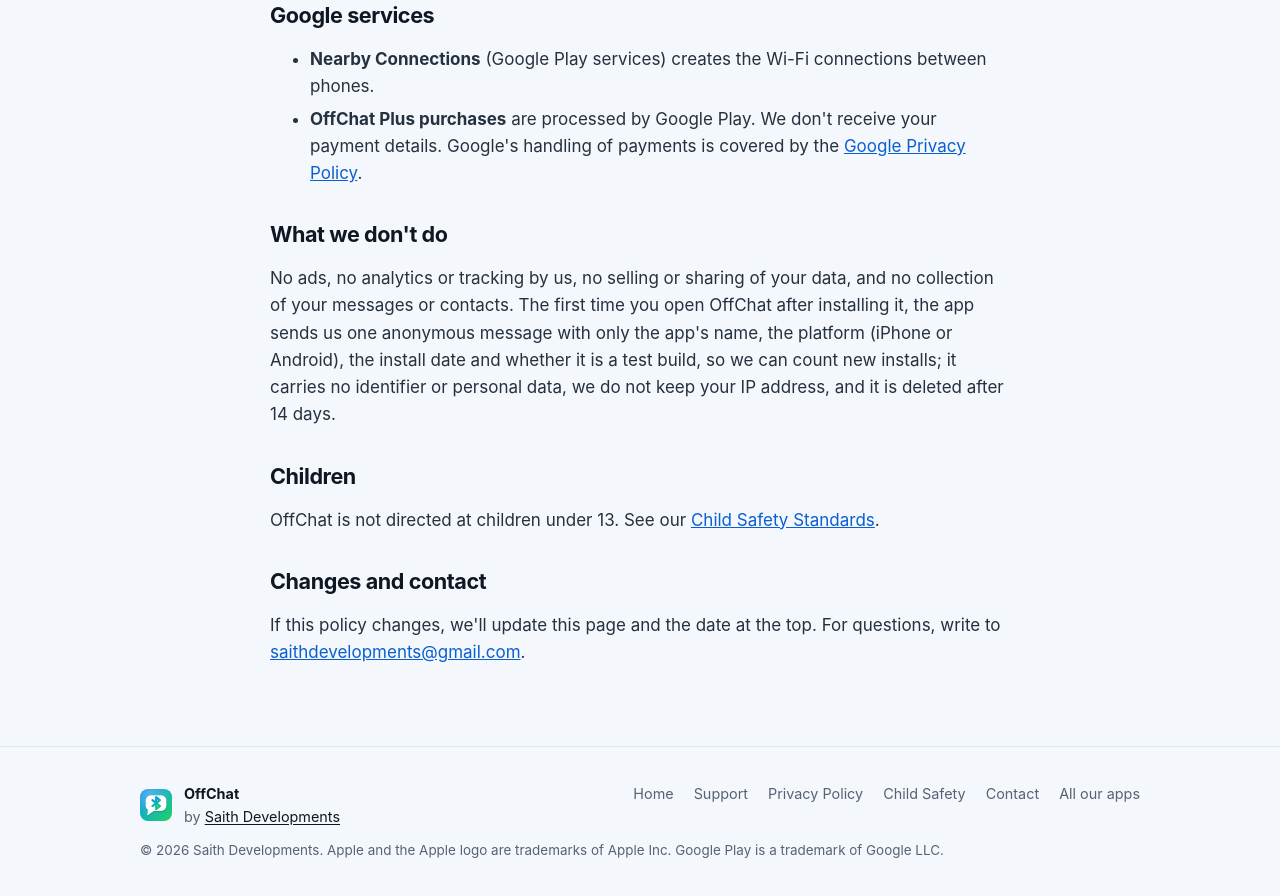
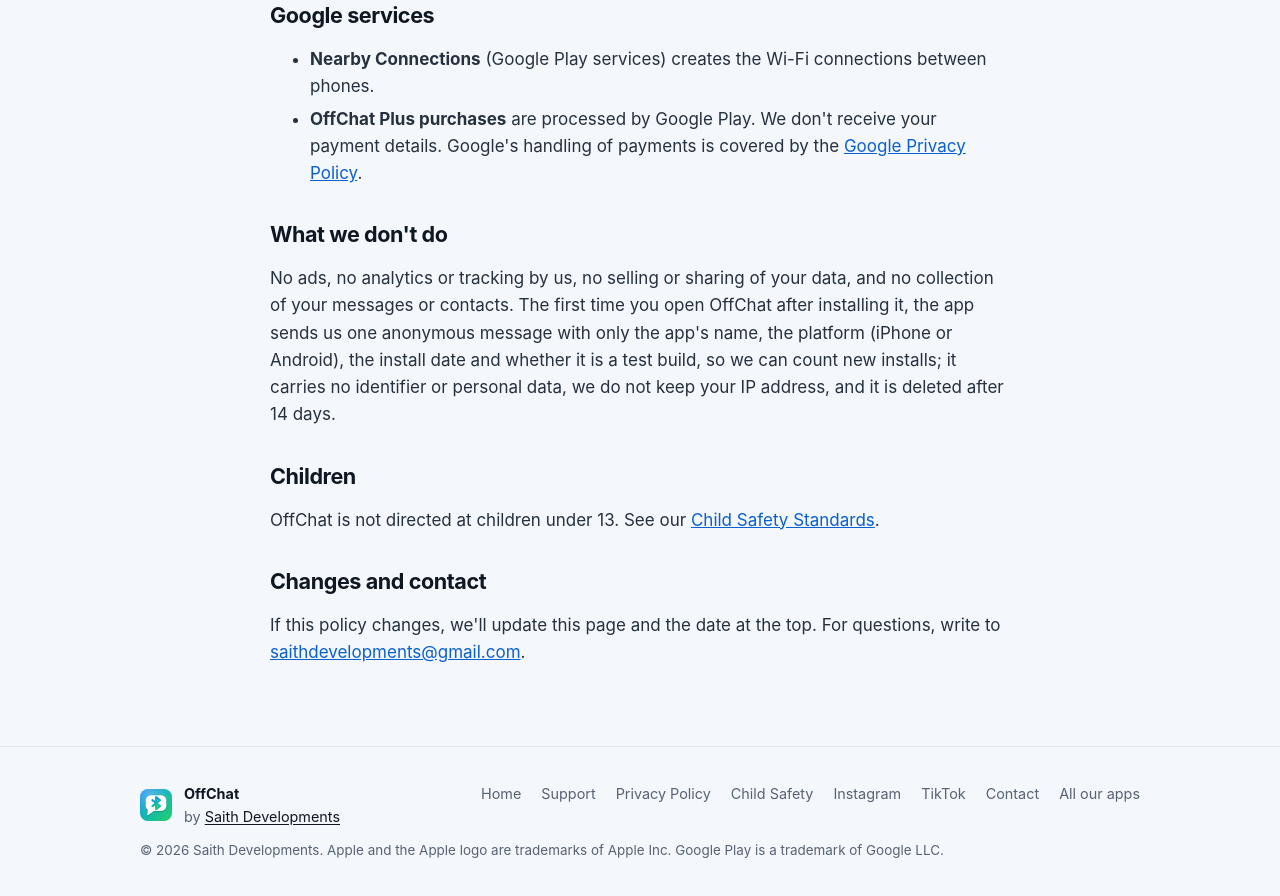
Before and after one commit to Saith96/offchat-app, a plain HTML site: page privacy.html in a window 1280 px wide. Shown: the part 2714-3610 px from the top of the page. Drawn offline with Linux system fonts and the light colour scheme.

Commit message:
Footer: link our Instagram/TikTok profiles (only accounts that exist); sameAs in JSON-LD
Co-Authored-By: Claude Opus 5.5 <noreply@anthropic.com>

```diff
--- a/privacy.html
+++ b/privacy.html
@@ -270,7 +270,7 @@ footer.site .legal{flex-basis:100%;margin:0;font-size:.84rem}
 </article></div></main>
 <footer class="site"><div class="wrap">
 <div class="fb"><img src="assets/icon.png" alt="" width="32" height="32" loading="lazy"><span><b>OffChat</b>by <a href="https://saith96.github.io/apps/" class="maker">Saith Developments</a></span></div>
-<nav aria-label="Footer"><a href="index.html">Home</a><a href="support.html">Support</a><a href="privacy.html">Privacy Policy</a><a href="child-safety.html">Child Safety</a><a href="mailto:saithdevelopments@gmail.com">Contact</a><a href="https://saith96.github.io/apps/">All our apps</a></nav>
+<nav aria-label="Footer"><a href="index.html">Home</a><a href="support.html">Support</a><a href="privacy.html">Privacy Policy</a><a href="child-safety.html">Child Safety</a><a href="https://www.instagram.com/getoffchat/" rel="me noopener" target="_blank">Instagram</a><a href="https://www.tiktok.com/@getoffchat" rel="me noopener" target="_blank">TikTok</a><a href="mailto:saithdevelopments@gmail.com">Contact</a><a href="https://saith96.github.io/apps/">All our apps</a></nav>
 <p class="legal">&copy; 2026 Saith Developments. Apple and the Apple logo are trademarks of Apple Inc. Google Play is a trademark of Google LLC.</p>
 </div></footer><script>
 (function(){var h=document.querySelector('header.top');function f(){h.classList.toggle('scrolled',scrollY>8)}addEventListener('scroll',f,{passive:true});f();
```
Also changed, not shown: child-safety.html (+1 -1 lines), index.html (+2 -2 lines), support.html (+1 -1 lines).
